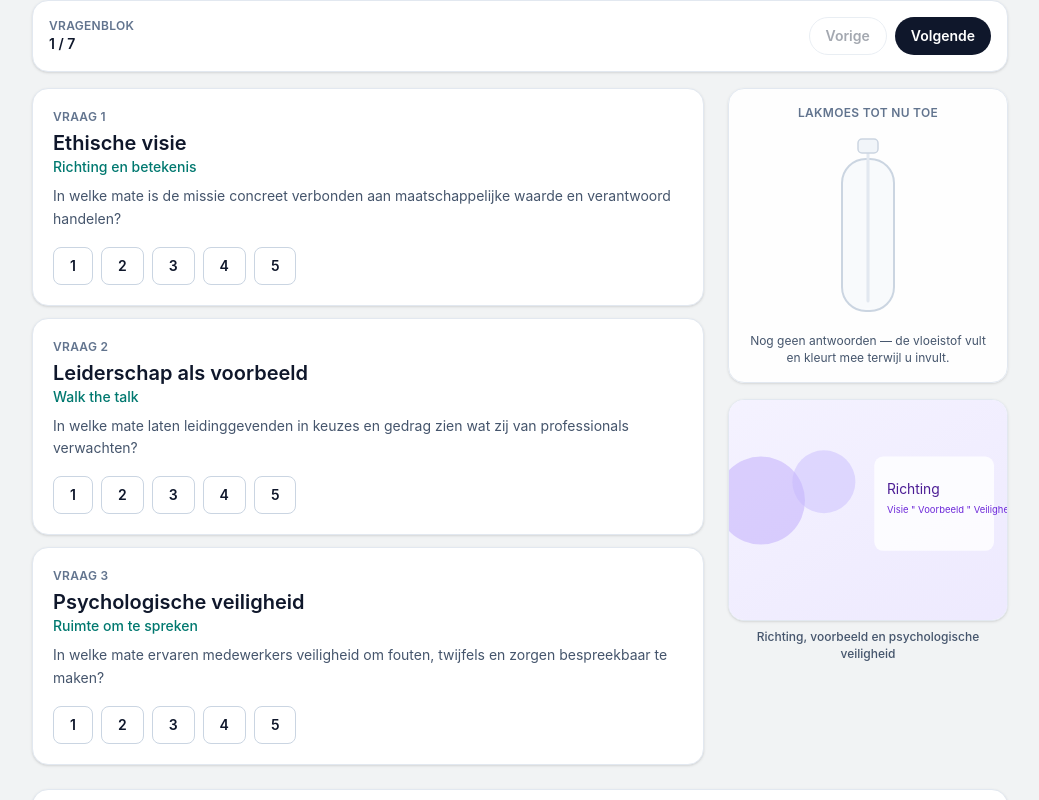
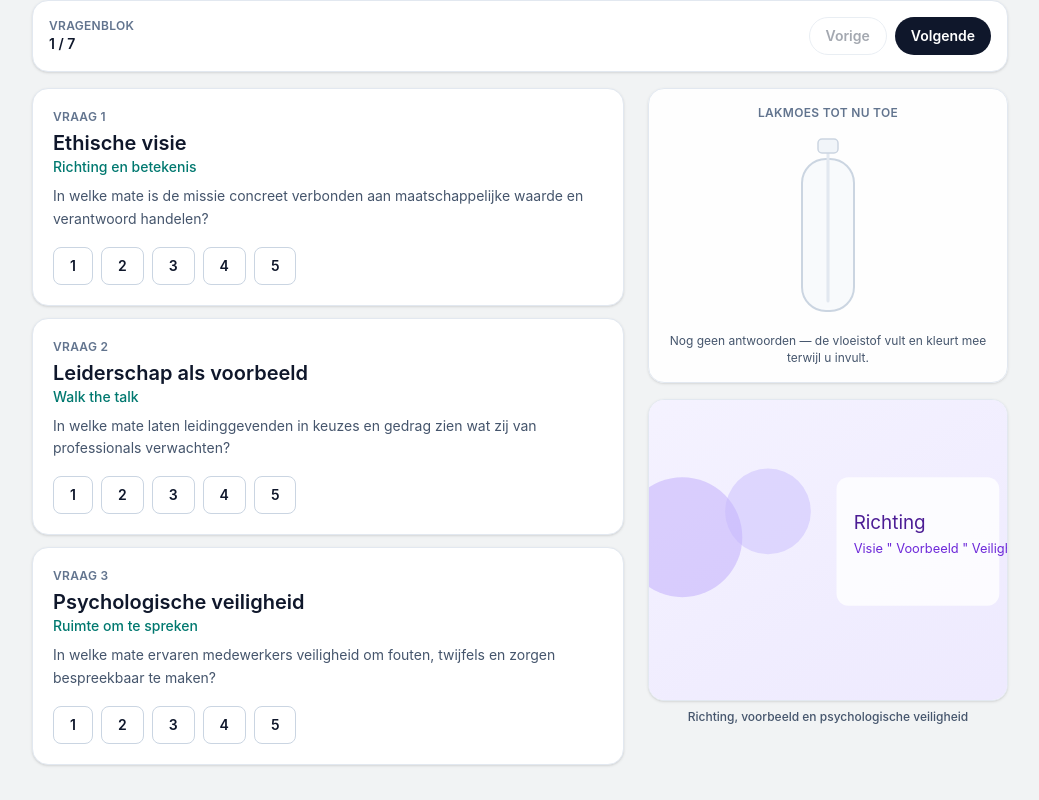
Before and after one commit to rvodde-cyber/Lakmoesproef, a React (Vite) app: page / in a window 1280 px wide. Both pictures are taken after a click on the button "Start inschatting". Shown: the part 276-1076 px from the top of the page, without its empty margins (120-1159 px from the left). Built offline with nearby package versions, Linux system fonts and the light colour scheme.

Commit message:
ui: hide progress block before start and improve page image presentation

```diff
--- a/src/App.tsx
+++ b/src/App.tsx
@@ -41,6 +41,7 @@ export default function App() {
   }, [questionPageIndex, started]);
 
   const completed = Object.keys(answers).length;
+  const hasProgress = completed > 0;
   const isDone = completed === questions.length;
   const score = useMemo(() => calculateScore(answers, questions.length), [answers]);
   const pillars = useMemo(() => calculatePillars(answers), [answers]);
@@ -183,7 +184,7 @@ export default function App() {
               </div>
             </div>
 
-            <div className="grid gap-6 lg:grid-cols-[minmax(0,1fr)_280px] lg:items-start">
+            <div className="grid gap-6 lg:grid-cols-[minmax(0,1fr)_360px] lg:items-start">
               <div className="space-y-3">
                 {currentQuestions.map((question) => (
                   <QuestionCard
@@ -209,6 +210,7 @@ export default function App() {
           </section>
         )}
 
+        {started && hasProgress && (
         <section className="report-section mt-6 rounded-2xl border border-slate-200 bg-white p-5 shadow-sm">
           {isDone && (
             <div className="mb-4 hidden rounded-xl border border-slate-300 bg-white p-4 print:block">
@@ -238,7 +240,7 @@ export default function App() {
           )}
           <p className="text-sm text-slate-600">Voortgang: {completed}/{questions.length}</p>
           <label className="mt-4 block text-sm font-medium print:hidden">Kernobservaties en verbeteracties</label>
-          <textarea rows={4} value={notes} onChange={(e) => setNotes(e.target.value)} placeholder="Welke 2-3 interventies hebben nu prioriteit?" className="mt-2 w-full resize-y rounded-xl border border-slate-300 px-3 py-2 text-sm focus:border-teal-600 focus:outline-none print:hidden" />
+          <textarea rows={4} value={notes} onChange={(e) => setNotes(e.target.value)} placeholder="Welke 2-3 interventies hebben volgens u nu prioriteit?" className="mt-2 w-full resize-y rounded-xl border border-slate-300 px-3 py-2 text-sm focus:border-teal-600 focus:outline-none print:hidden" />
           <div className="mt-3 flex flex-wrap items-center gap-3 print:hidden">
             <button
               type="button"
@@ -342,6 +344,7 @@ export default function App() {
             </div>
           )}
         </section>
+        )}
       </div>
     </main>
   );
--- a/src/PageIllustration.tsx
+++ b/src/PageIllustration.tsx
@@ -2,7 +2,13 @@ export function PageIllustration({ imagePath, caption }: { imagePath: string; ca
   return (
     <div className="flex flex-col gap-2">
       <div className="overflow-hidden rounded-2xl border border-slate-200 bg-white shadow-sm">
-        <img src={imagePath} alt={caption} className="h-[220px] w-full object-cover" loading="lazy" />
+        <img
+          key={imagePath}
+          src={imagePath}
+          alt={caption}
+          className="h-[300px] w-full object-cover animate-fade-slide-in"
+          loading="lazy"
+        />
       </div>
       <p className="text-center text-xs font-medium leading-snug text-slate-600">{caption}</p>
     </div>
--- a/src/index.css
+++ b/src/index.css
@@ -5,6 +5,27 @@ body,
 #root {
   margin: 0;
   min-height: 100%;
+}
+
+@keyframes fade-slide-in {
+  from {
+    opacity: 0;
+    transform: translateY(10px) scale(0.99);
+  }
+  to {
+    opacity: 1;
+    transform: translateY(0) scale(1);
+  }
+}
+
+.animate-fade-slide-in {
+  animation: fade-slide-in 320ms ease-out both;
+}
+
+@media (prefers-reduced-motion: reduce) {
+  .animate-fade-slide-in {
+    animation: none;
+  }
 }
 
 @media print {
```
